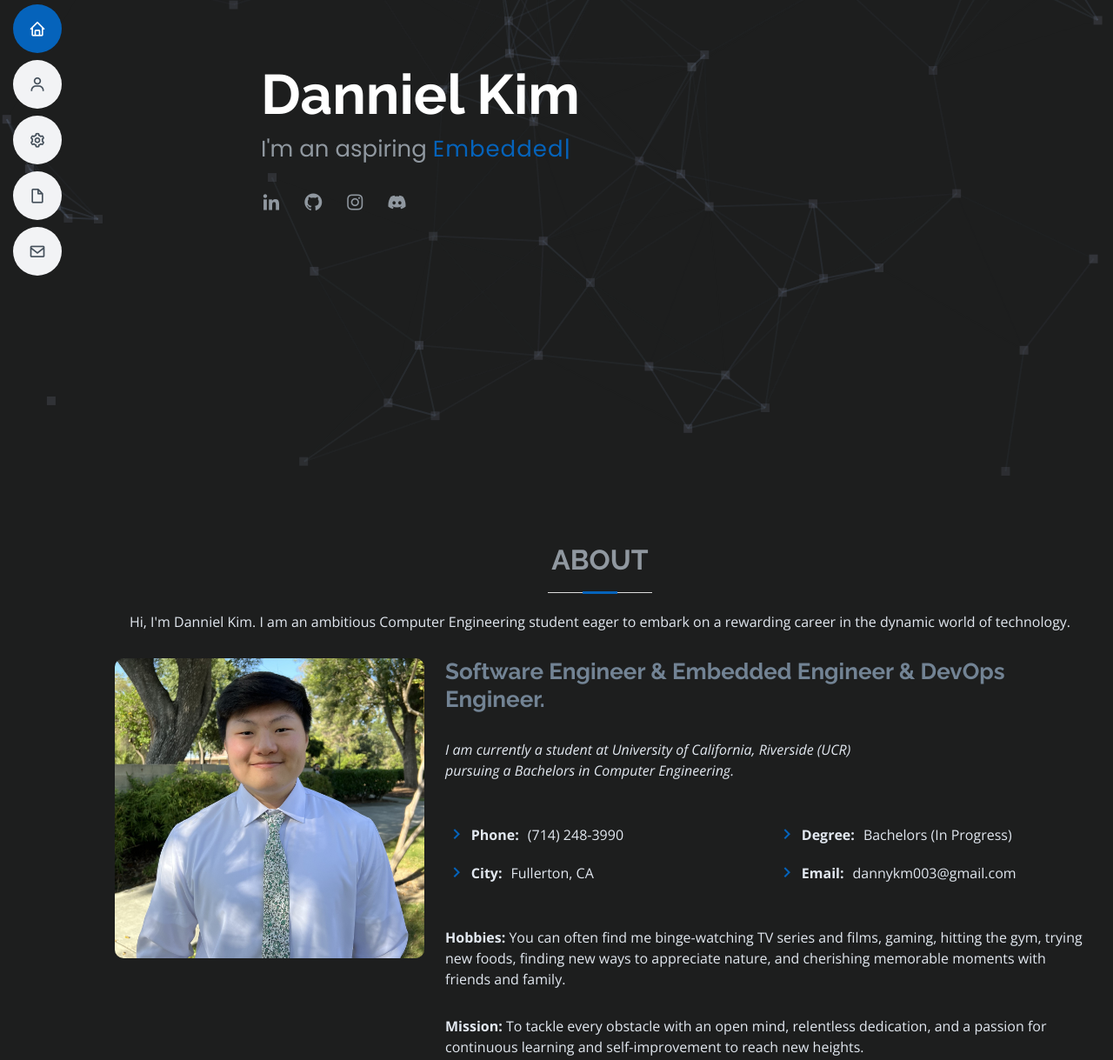
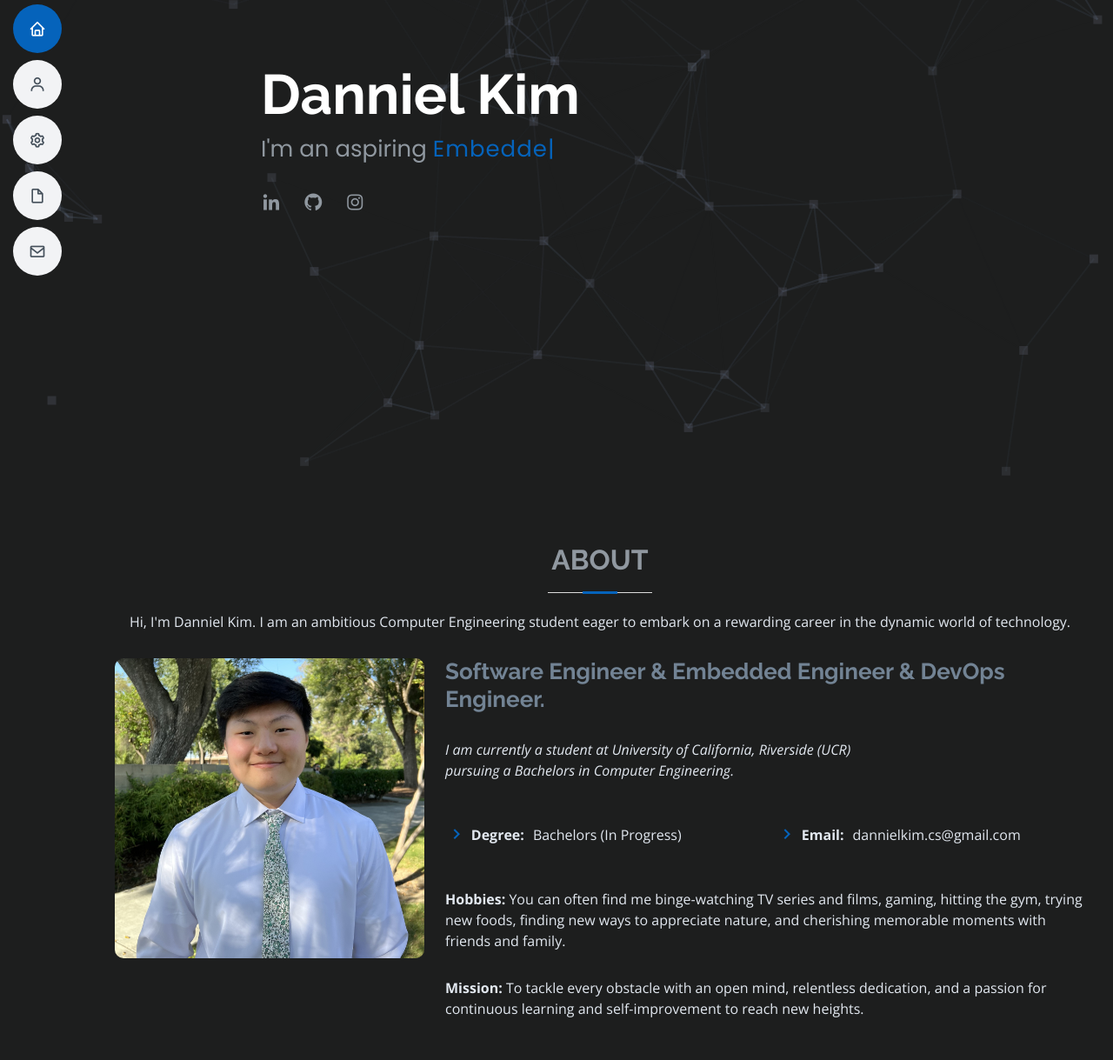
Before and after one commit to DannielK/Cloudflare_CV, a plain HTML site: page index.html in a window 1280 px wide. Shown: the part 235-1454 px from the top of the page at 87% size. Drawn offline with nearby package versions, Linux system fonts and the light colour scheme; animation ran at ten frames a second.

Commit message:
Finish Update Info

```diff
--- a/index.html
+++ b/index.html
@@ -54,8 +54,6 @@
                 <a href="https://github.com/DannielK" class="github" target="_blank"><i class="bx bxl-github"></i></a>
                 <a href="https://www.instagram.com/dann.kimchi/" class="instagram" target="_blank"><i
                         class="bx bxl-instagram"></i></a>
-                <a href="https://www.discordapp.com/users/317798389368619008" class="discord" target="_blank"><i
-                        class="bx bxl-discord-alt"></i></a>
             </div>
         </div>
     </section>
@@ -86,14 +84,12 @@
                         <div class="row">
                             <div class="col-lg-6">
                                 <ul>
-                                    <li><i class="bx bx-chevron-right bx-sm"></i> <strong>Phone:</strong> <span>(714) 248-3990</span></li>
-                                    <li><i class="bx bx-chevron-right bx-sm"></i> <strong>City:</strong> <span>Fullerton, CA</span></li>
+                                    <li><i class="bx bx-chevron-right bx-sm"></i> <strong>Degree:</strong> <span>Bachelors (In Progress)</span></li>
                                 </ul>
                             </div>
                             <div class="col-lg-6">
                                 <ul>
-                                    <li><i class="bx bx-chevron-right bx-sm"></i> <strong>Degree:</strong> <span>Bachelors (In Progress)</span></li>
-                                    <li><i class="bx bx-chevron-right bx-sm"></i> <strong>Email:</strong> <span>dannykm003@gmail.com</span></li>
+                                    <li><i class="bx bx-chevron-right bx-sm"></i> <strong>Email:</strong> <span>dannielkim.cs@gmail.com</span></li>
                                 </ul>
                             </div>
                         </div>
@@ -662,7 +658,7 @@
                     <h2>Contact</h2>
                 </div>
                 <div class="row mt-1 justify-content-center">
-                    <div class="col-lg-3">
+                    <div class="col-lg-4">
                         <div class="info">
                             <div class="address">
                                 <i class="bx bx-map"></i>
@@ -671,7 +667,7 @@
                             </div>
                         </div>
                     </div>
-                    <div class="col-lg-3">
+                    <div class="col-lg-4">
                         <div class="info">
                             <div class="email">
                                 <i class="bx bx-mail-send"></i>
```
